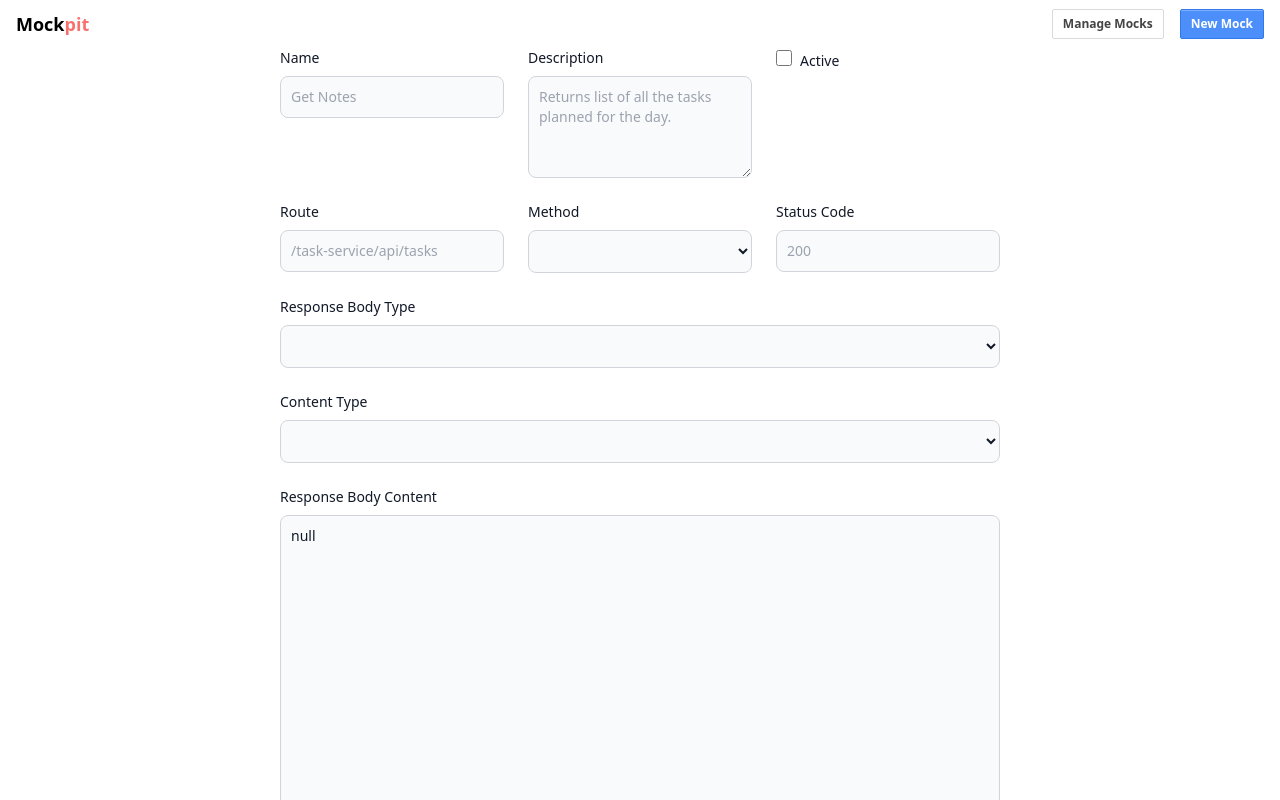
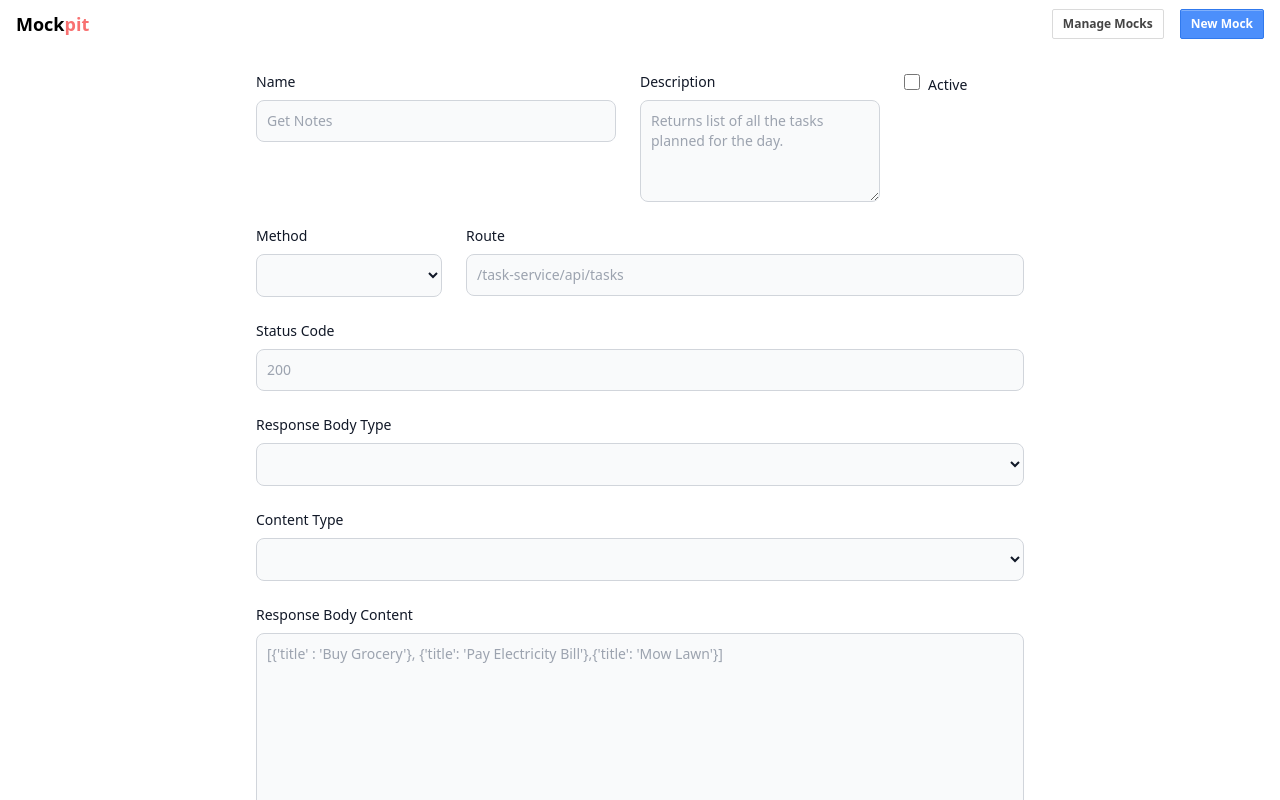
Before and after one commit to sranmanpreet/mockpit, an Angular app in the folder client/mockpit-ui/: page /mock/1 in a window 1280 px wide. Built offline with nearby package versions, Linux system fonts and the light colour scheme; no server answers.

Commit message:
Mock Details form WIP

```diff
--- a/client/mockpit-ui/src/app/app.module.ts
+++ b/client/mockpit-ui/src/app/app.module.ts
@@ -1,6 +1,7 @@
 import { NgModule, APP_INITIALIZER } from '@angular/core';
 import { BrowserModule } from '@angular/platform-browser';
 import { HttpClientModule } from '@angular/common/http';
+import { ReactiveFormsModule } from '@angular/forms';
 
 
 import { AppRoutingModule } from './app-routing.module';
@@ -29,7 +30,8 @@ import { ToastComponent } from './components/shared/toast/toast.component';
   imports: [
     BrowserModule,
     AppRoutingModule,
-    HttpClientModule
+    HttpClientModule,
+    ReactiveFormsModule
   ],
   providers: [
   ],
--- a/client/mockpit-ui/src/app/components/mock-detail/mock-detail.component.html
+++ b/client/mockpit-ui/src/app/components/mock-detail/mock-detail.component.html
@@ -1,34 +1,37 @@
-<form>
-    <div class="grid gap-6 mb-6 md:grid-cols-2 lg:grid-cols-3">
-        <div>
-            <label for="mock_name" class="block mb-2 text-sm font-medium text-gray-900 dark:text-white">Name</label>
+<div class="mx-auto my-6 w-[90%] md:w-[80%] lg:w-[60%]">
+    <form [formGroup]="mockForm" (ngSubmit)="onSubmit()">
+        <div class="grid gap-6 mb-6 grid-cols-1">
+            <div class="flex flex-col lg:flex-row lg:space-x-6">
+                <div class="basis-1/2">
+                    <label for="mock_name"
+                        class="block mb-2 text-sm font-medium text-gray-900 dark:text-white">Name</label>
                     <input type="text" id="mock_name"
                         class="bg-gray-50 border border-gray-300 text-gray-900 text-sm rounded-lg focus:ring-blue-500 focus:border-blue-500 block w-full p-2.5 dark:bg-gray-700 dark:border-gray-600 dark:placeholder-gray-400 dark:text-white dark:focus:ring-blue-500 dark:focus:border-blue-500"
-                placeholder="Get Notes" value="{{mock?.name}}" required>
+                        placeholder="Get Notes" value="{{mock?.name}}" required formControlName="name">
                 </div>
-        <div>
+                <div class="basis-1/3">
                     <label for="description"
                         class="block mb-2 text-sm font-medium text-gray-900 dark:text-white">Description</label>
                     <textarea id="description" rows="4"
                         class="block p-2.5 w-full text-sm text-gray-900 bg-gray-50 rounded-lg border border-gray-300 focus:ring-blue-500 focus:border-blue-500 dark:bg-gray-700 dark:border-gray-600 dark:placeholder-gray-400 dark:text-white dark:focus:ring-blue-500 dark:focus:border-blue-500"
-                placeholder="Returns list of all the tasks planned for the day." value="{{mock?.description}}"></textarea>
+                        placeholder="Returns list of all the tasks planned for the day." value="{{mock?.description}}"
+                        formControlName="description"></textarea>
                 </div>
-        <div>
+                <div class="basis-1/6 justify-self-end">
                     <input id="default-checkbox" type="checkbox" value=""
-                class="w-4 h-4 text-blue-600 bg-gray-100 border-gray-300 rounded focus:ring-blue-500 dark:focus:ring-blue-600 dark:ring-offset-gray-800 focus:ring-2 dark:bg-gray-700 dark:border-gray-600">
+                        class="w-4 h-4 text-blue-600 bg-gray-100 border-gray-300 rounded focus:ring-blue-500 dark:focus:ring-blue-600 dark:ring-offset-gray-800 focus:ring-2 dark:bg-gray-700 dark:border-gray-600"
+                        formControlName="active">
                     <label for="default-checkbox"
                         class="ml-2 text-sm font-medium text-gray-900 dark:text-gray-300">Active</label>
                 </div>
-        <div>
-            <label for="route" class="block mb-2 text-sm font-medium text-gray-900 dark:text-white">Route</label>
-            <input type="text" id="route"
+            </div>
+            <div formGroupName="route" class="flex flex-col lg:flex-row lg:space-x-6">
+                <div class="basis-1/4">
+                    <label for="method"
+                        class="block mb-2 text-sm font-medium text-gray-900 dark:text-white">Method</label>
+                    <select id="method"
                         class="bg-gray-50 border border-gray-300 text-gray-900 text-sm rounded-lg focus:ring-blue-500 focus:border-blue-500 block w-full p-2.5 dark:bg-gray-700 dark:border-gray-600 dark:placeholder-gray-400 dark:text-white dark:focus:ring-blue-500 dark:focus:border-blue-500"
-                placeholder="/task-service/api/tasks" value="{{mock?.route?.path}}" required>
-        </div>
-        <div>
-            <label for="method" class="block mb-2 text-sm font-medium text-gray-900 dark:text-white">Method</label>
-            <select id="method"
-                class="bg-gray-50 border border-gray-300 text-gray-900 text-sm rounded-lg focus:ring-blue-500 focus:border-blue-500 block w-full p-2.5 dark:bg-gray-700 dark:border-gray-600 dark:placeholder-gray-400 dark:text-white dark:focus:ring-blue-500 dark:focus:border-blue-500" value="{{mock?.route?.method}}">
+                        value="{{mock?.route?.method}}" formControlName="method">
                         <option selected>GET</option>
                         <option value="POST">POST</option>
                         <option value="PUT">PUT</option>
@@ -37,28 +40,41 @@
                         <option value="OPTIONS">OPTIONS</option>
                     </select>
                 </div>
-        <div>
+                <div class="basis-3/4">
+                    <label for="route"
+                        class="block mb-2 text-sm font-medium text-gray-900 dark:text-white">Route</label>
+                    <input type="text" id="route"
+                        class="bg-gray-50 border border-gray-300 text-gray-900 text-sm rounded-lg focus:ring-blue-500 focus:border-blue-500 block w-full p-2.5 dark:bg-gray-700 dark:border-gray-600 dark:placeholder-gray-400 dark:text-white dark:focus:ring-blue-500 dark:focus:border-blue-500"
+                        placeholder="/task-service/api/tasks" value="{{mock?.route?.path}}" required
+                        formControlName="path">
+                </div>
+            </div>
+            <div formGroupName="responseStatus">
                 <label for="status-code" class="block mb-2 text-sm font-medium text-gray-900 dark:text-white">Status
                     Code</label>
                 <input type="number" id="status-code"
                     class="bg-gray-50 border border-gray-300 text-gray-900 text-sm rounded-lg focus:ring-blue-500 focus:border-blue-500 block w-full p-2.5 dark:bg-gray-700 dark:border-gray-600 dark:placeholder-gray-400 dark:text-white dark:focus:ring-blue-500 dark:focus:border-blue-500"
-                placeholder="200" value="{{mock?.responseStatus?.code}}" required>
+                    placeholder="200" value="{{mock?.responseStatus?.code}}" required formControlName="code">
             </div>
-    </div>
+            <div formGroupName="responseBody">
                 <div class="mb-6">
-        <label for="response-body-type" class="block mb-2 text-sm font-medium text-gray-900 dark:text-white">Response
+                    <label for="response-body-type"
+                        class="block mb-2 text-sm font-medium text-gray-900 dark:text-white">Response
                         Body Type</label>
                     <select id="response-body-type"
-            class="bg-gray-50 border border-gray-300 text-gray-900 text-sm rounded-lg focus:ring-blue-500 focus:border-blue-500 block w-full p-2.5 dark:bg-gray-700 dark:border-gray-600 dark:placeholder-gray-400 dark:text-white dark:focus:ring-blue-500 dark:focus:border-blue-500" value="{{mock?.responseBody?.type}}">
-            <option selected>Static</option>
-            <option value="JavaScript">JavaScript</option>
+                        class="bg-gray-50 border border-gray-300 text-gray-900 text-sm rounded-lg focus:ring-blue-500 focus:border-blue-500 block w-full p-2.5 dark:bg-gray-700 dark:border-gray-600 dark:placeholder-gray-400 dark:text-white dark:focus:ring-blue-500 dark:focus:border-blue-500"
+                        value="{{mock?.responseBody?.type}}" formControlName="type">
+                        <option value="STATIC" selected>Static</option>
+                        <option value="JAVASCRIPT">JavaScript</option>
                     </select>
                 </div>
                 <div class="mb-6">
-        <label for="content-type" class="block mb-2 text-sm font-medium text-gray-900 dark:text-white">Content
+                    <label for="content-type"
+                        class="block mb-2 text-sm font-medium text-gray-900 dark:text-white">Content
                         Type</label>
                     <select id="content-type"
-            class="bg-gray-50 border border-gray-300 text-gray-900 text-sm rounded-lg focus:ring-blue-500 focus:border-blue-500 block w-full p-2.5 dark:bg-gray-700 dark:border-gray-600 dark:placeholder-gray-400 dark:text-white dark:focus:ring-blue-500 dark:focus:border-blue-500" value="{{mock?.responseBody?.contentType}}">
+                        class="bg-gray-50 border border-gray-300 text-gray-900 text-sm rounded-lg focus:ring-blue-500 focus:border-blue-500 block w-full p-2.5 dark:bg-gray-700 dark:border-gray-600 dark:placeholder-gray-400 dark:text-white dark:focus:ring-blue-500 dark:focus:border-blue-500"
+                        value="{{mock?.responseBody?.contentType}}" formControlName="contentType">
                         <option selected>application/json</option>
                         <option value="application/text">application/text</option>
                         <option value="application/xml">application/xml</option>
@@ -66,11 +82,15 @@
                 </div>
                 <div class="mb-6">
                     <label for="response-body-content"
-            class="block mb-2 text-sm font-medium text-gray-900 dark:text-white">Response Body Content</label>
+                        class="block mb-2 text-sm font-medium text-gray-900 dark:text-white">Response Body
+                        Content</label>
                     <textarea id="response-body-content" rows="15"
                         class="block p-2.5 w-full text-sm text-gray-900 bg-gray-50 rounded-lg border border-gray-300 focus:ring-blue-500 focus:border-blue-500 dark:bg-gray-700 dark:border-gray-600 dark:placeholder-gray-400 dark:text-white dark:focus:ring-blue-500 dark:focus:border-blue-500"
-            placeholder="[{'title' : 'Buy Grocery'}, {'title': 'Pay Electricity Bill'},{'title': 'Mow Lawn'}]" value="{{mock?.responseBody?.content | json}}"></textarea>
+                        placeholder="[{'title' : 'Buy Grocery'}, {'title': 'Pay Electricity Bill'},{'title': 'Mow Lawn'}]"
+                        value="{{mock?.responseBody?.content | json}}" formControlName="content"></textarea>
                 </div>
-    <button type="submit"
-        class="google-button blue h-min">Submit</button>
+            </div>
+        </div>
+        <button type="submit" class="google-button blue h-min">Save</button>
     </form>
+</div>
--- a/client/mockpit-ui/src/app/components/mock-detail/mock-detail.component.ts
+++ b/client/mockpit-ui/src/app/components/mock-detail/mock-detail.component.ts
@@ -1,4 +1,5 @@
 import { Component, OnInit } from '@angular/core';
+import { FormGroup, FormControl, FormArray, Validators } from '@angular/forms';
 import { ActivatedRoute, ActivatedRouteSnapshot } from '@angular/router';
 import { Mock } from 'src/app/models/mock/mock.model';
 import { MockService } from 'src/app/services/mock.service';
@@ -6,21 +7,48 @@ import { MockService } from 'src/app/services/mock.service';
 @Component({
   selector: 'app-mock-detail',
   templateUrl: './mock-detail.component.html',
-  styleUrls: ['./mock-detail.component.scss']
+  styleUrls: ['./mock-detail.component.scss'],
+  host: {
+    class: "container"
+  }
 })
-export class MockDetailComponent implements OnInit{
+export class MockDetailComponent implements OnInit {
   mock: Mock | undefined;
-  constructor(private route: ActivatedRoute, private mockService: MockService){
 
+  mockForm: FormGroup;
+
+  constructor(private route: ActivatedRoute, private mockService: MockService) {
+    this.mockForm = new FormGroup({
+      'name': new FormControl(null, Validators.required),
+      'description': new FormControl(null),
+      'route': new FormGroup({
+        'path': new FormControl(null),
+        'method': new FormControl(null)
+      }),
+      'responseHeaders': new FormArray(new Array()),
+      'responseBody': new FormGroup({
+        'type': new FormControl(null),
+        'content': new FormControl(null),
+        'contentType': new FormControl(null)
+      }),
+      'responseStatus': new FormGroup({
+        'code': new FormControl(null)
+      }),
+      'active': new FormControl(null)
+
+    });
   }
 
   ngOnInit(): void {
-      this.mock = undefined;
-      this.initialize();
+    this.mock = undefined;
+    this.initialize();
   }
 
-  initialize(){
-    this.mockService.getMockById(this.route.snapshot.paramMap.get('id')).subscribe((response)=> this.mock = response.data);
+  initialize() {
+    this.mockService.getMockById(this.route.snapshot.paramMap.get('id')).subscribe((response) => this.mock = response.data);
   }
 
+  onSubmit(){
+    console.log(this.mockForm);
+  }
 }
```
Also changed, not shown: 1 other file (tests, documents, lock files or other folders). Lines whose indentation alone changed are shown as unchanged.
